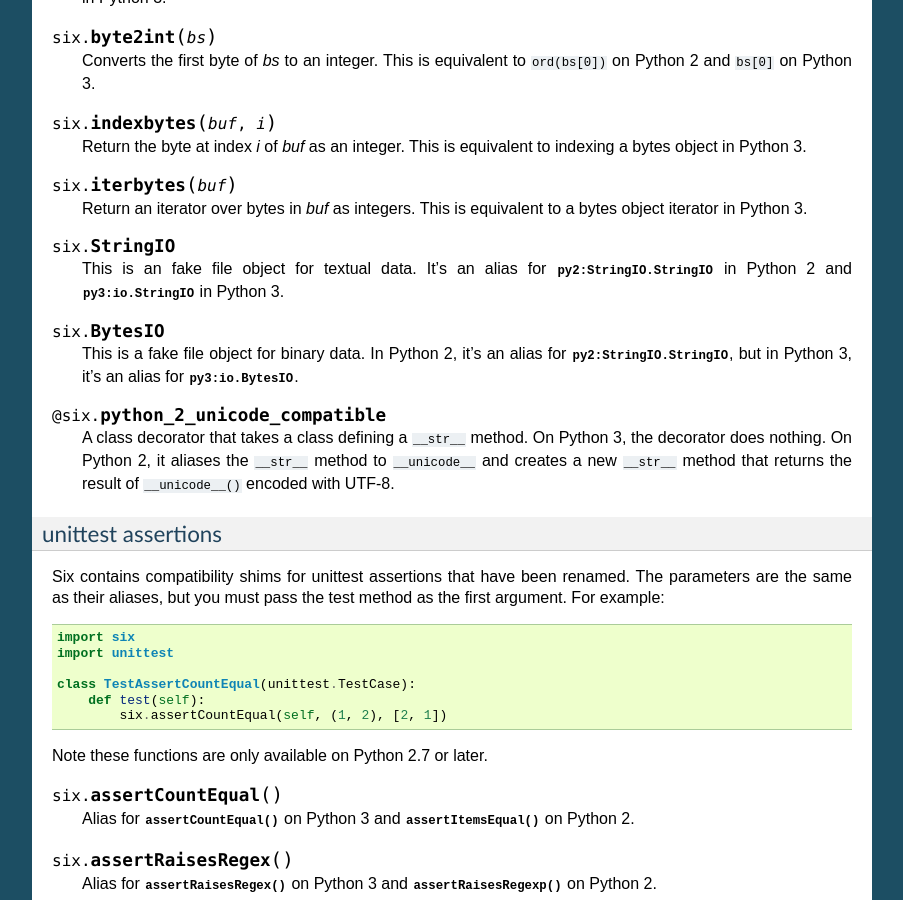
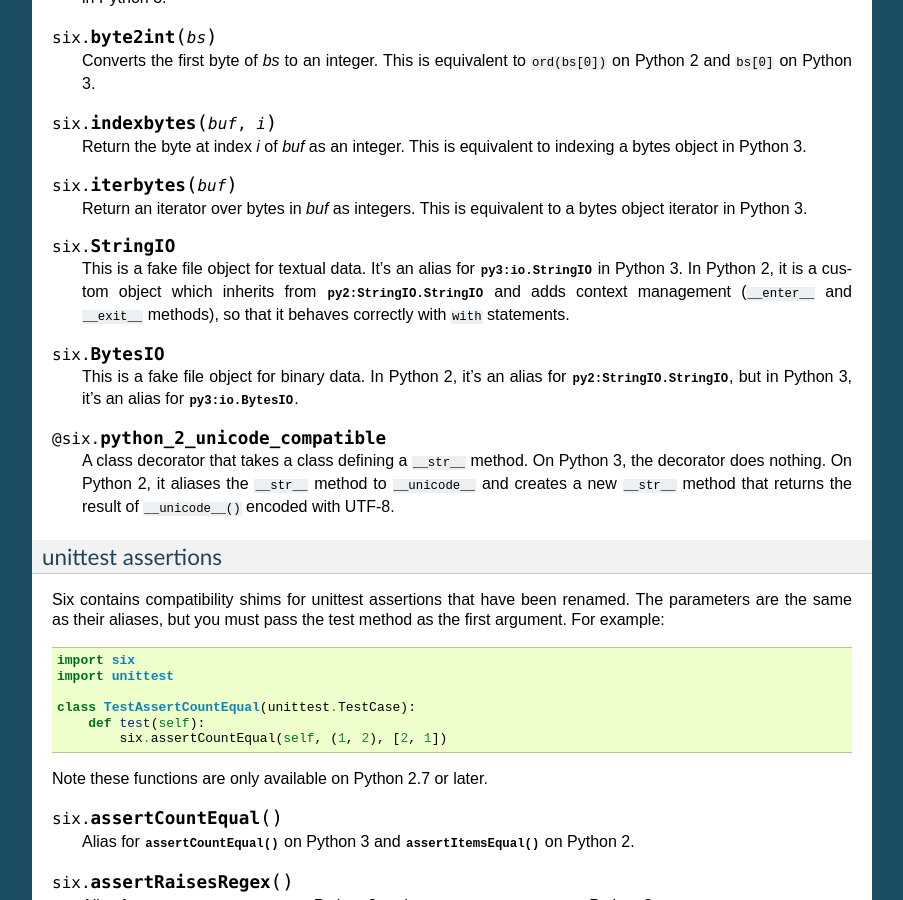
Before and after one commit to benjaminp/six, a Sphinx documentation site: the page built from documentation/index.rst, in a window 1280 px wide and 900 px high, scrolled down 5581 px. Shown: the whole window, without its empty margins (198-1101 px from the left). Built offline with Sphinx 7.4.7, drawn with Linux system fonts in a browser that asks for light colours.

Commit message:
Update documentation to reflect changes about StringIO
--HG--
branch : fix_py2_stringio

```diff
--- a/documentation/index.rst
+++ b/documentation/index.rst
@@ -433,9 +433,11 @@ string data in all Python versions.
 
 .. data:: StringIO
 
-   This is an fake file object for textual data.  It's an alias for
-   :class:`py2:StringIO.StringIO` in Python 2 and :class:`py3:io.StringIO` in
-   Python 3.
+   This is a fake file object for textual data.  It's an alias for
+   :class:`py3:io.StringIO` in Python 3.  In Python 2, it is a custom object
+   which inherits from :class:`py2:StringIO.StringIO` and adds context management
+   (``__enter__`` and ``__exit__`` methods), so that it behaves correctly
+   with ``with`` statements.
 
 
 .. data:: BytesIO
```
